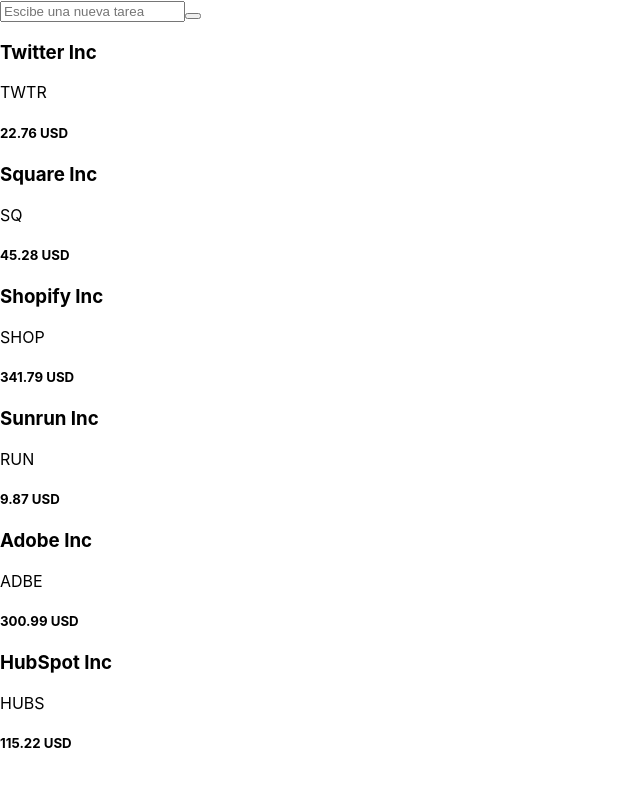
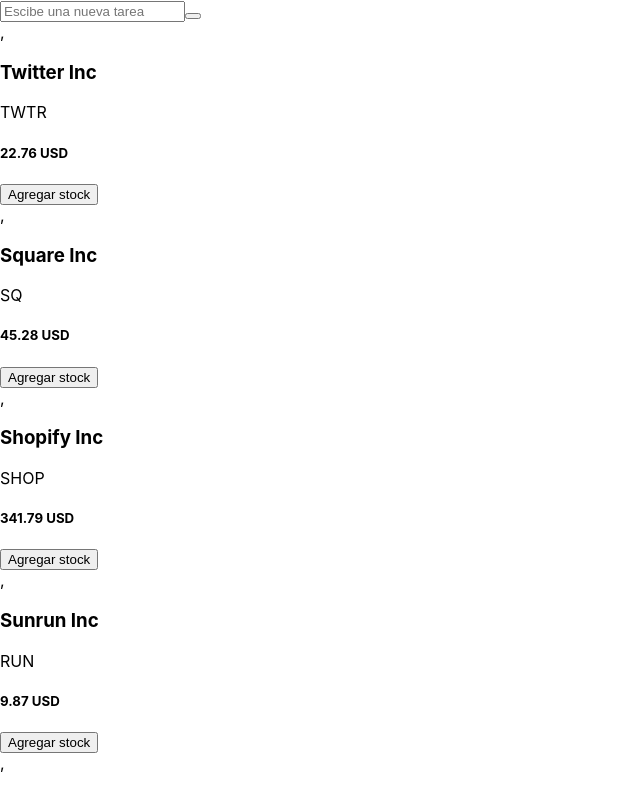
Before and after one commit to Alejogb1/tarea-punchit-redux, a React (Create React App) app in the folder tarea/: page /todos in a window 1280 px wide. Shown: the top 794 px of the page, without its empty margins (0-640 px from the left). Built offline with nearby package versions, Linux system fonts and the light colour scheme.

Commit message:
Update todo.js
Co-Authored-By: Alejo Garcia <52103963+alejogb1@users.noreply.github.com>

```diff
--- a/tarea/src/Pages/todo.js
+++ b/tarea/src/Pages/todo.js
@@ -5,17 +5,21 @@
 
 const Todo = ({dispatch, data: stockData}) => {
     console.log("DATA: ", stockData.data)
-    /*const deleteActivity =  (id) => {
-        dispatch({ type: actions.DELETE_TODO, payload: {id}})
-    }*/
+    const agregarStock =  (id, ticker, precio, titulo) => {
+
+    dispatch({ type: actions.ADD_STOCK, payload: {id, ticker, stockPrice: precio, company: titulo}})
+    }
     return (<>
                 {
+
                     stockData.data.length ?
                     stockData.data.map((stock) => (
                         <div>
+                            {console.log("XD: "+ stock.company)},
                             <h3>{stock.company}</h3>
                             <p>{stock.ticker}</p>
                             <h5>{stock.stockPrice}</h5>
+                            <button onClick={() => agregarStock(stock.id, stock.ticker, stock.stockPrice, stock.company)}>Agregar stock</button>
                         </div>
                     ))
                     : <h4>Ups! No hay stocks</h4>
```
